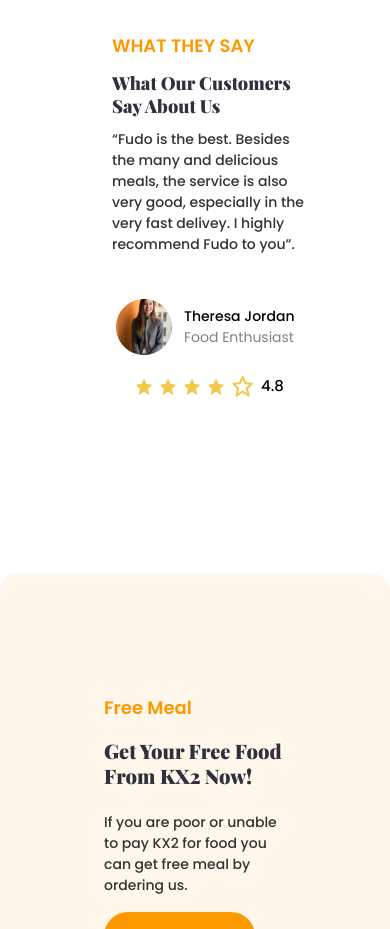
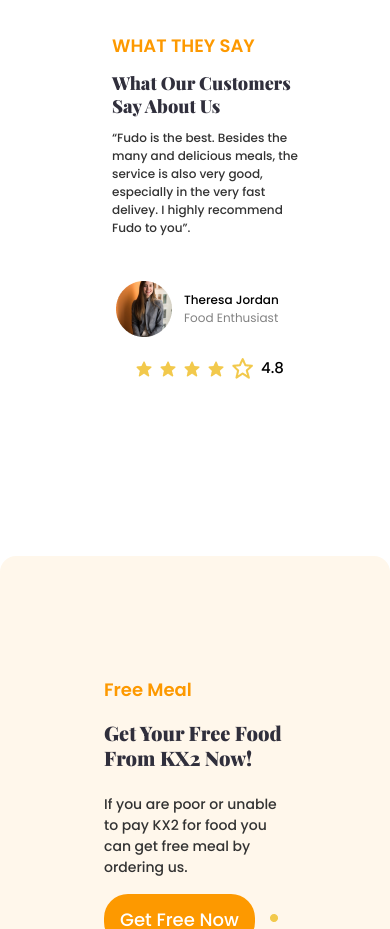
Before and after one commit to codeDevil-op/KxFoods, a React (Vite) app: page / in a window 390 px wide. Shown: the part 4040-4969 px from the top of the page. Built offline with nearby package versions, Linux system fonts and the light colour scheme; a web font is replaced by a local one.

Commit message:
Visit For Free Meal

```diff
--- a/src/components/serve/Serve.jsx
+++ b/src/components/serve/Serve.jsx
@@ -39,15 +39,15 @@ const Serve = () => {
             <h2 className='text-lg font-semibold text-primary'>WHAT THEY SAY</h2>
             <h1 className='text-lg sm:text-5xl leading-[1.25] text-para font-secondary font-black'>What Our Customers
             Say About Us</h1>
-            <p className='text-[14px] sm:text-xl text-[#333333] font-medium'>“Fudo is the best. Besides the many and delicious meals, the service is also very good, especially in the very  fast delivey. I highly recommend Fudo  to you”.</p>
+            <p className='text-[12px] sm:text-xl text-[#333333] font-medium'>“Fudo is the best. Besides the many and delicious meals, the service is also very good, especially in the very  fast delivey. I highly recommend Fudo  to you”.</p>
         </div>
         <div className='flex items-center space-x-2'>
             <div>
                 <img src={p1} alt="" />
             </div>
             <div>
-                <p className='text-[14px] sm:text-xl text-black font-medium'>Theresa Jordan</p>
-                <p className='text-[14px] text-[#828282]'>Food Enthusiast</p>
+                <p className='text-[12px] sm:text-xl text-black font-medium'>Theresa Jordan</p>
+                <p className='sm:text-[18px] text-[#828282] text-[12px]'>Food Enthusiast</p>
             </div>
 
         </div>
```
